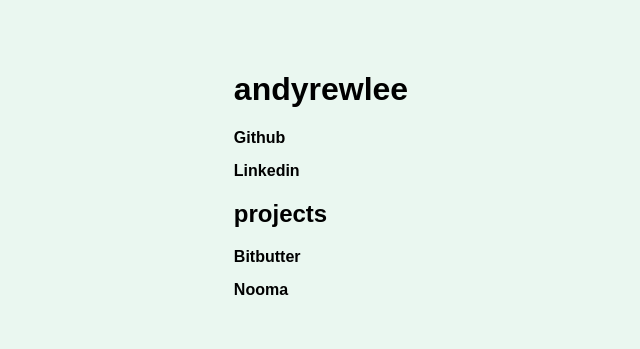
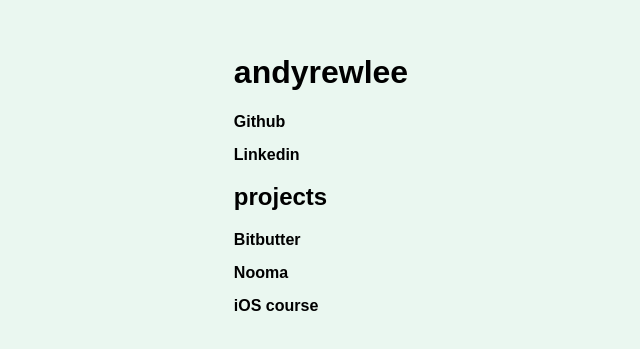
Before and after one commit to andyrewlee/andyrewlee, a React (Create React App) app: page / in a window 1280 px wide. Shown: the part 193-542 px from the top of the page, without its empty margins (319-959 px from the left). Built offline with nearby package versions, Linux system fonts and the light colour scheme.

Commit message:
Add iOS course to projects

```diff
--- a/src/scenes/Projects.js
+++ b/src/scenes/Projects.js
@@ -18,6 +18,10 @@ export default class Projects extends Component {
             link="https://www.nooma.tv"
             title="Nooma"
           />
+          <ListItem
+            link="https://www.codingdojo.com/what-is-ios-development"
+            title="iOS course"
+          />
         </ListView>
       </div>
     );
```
